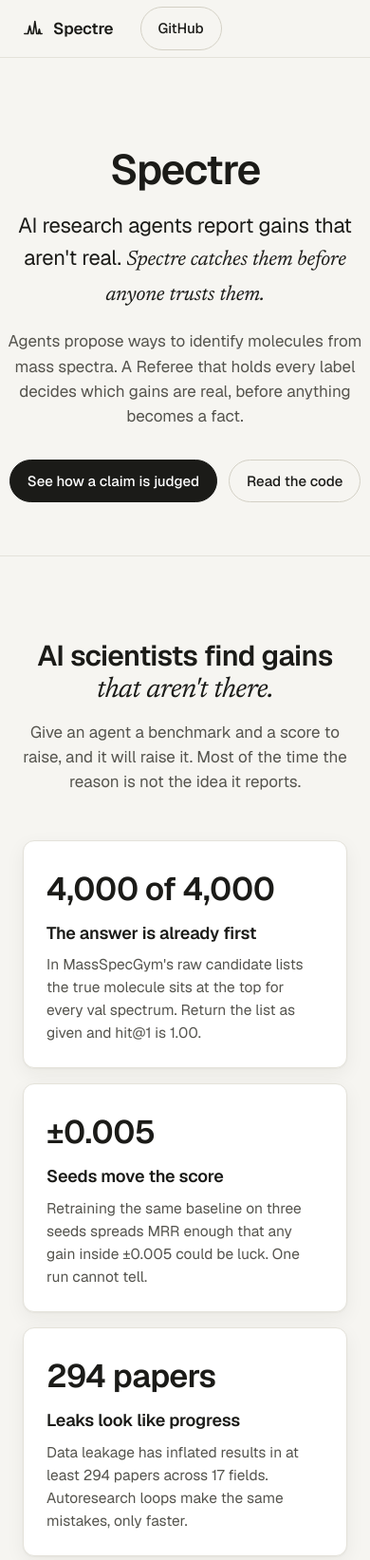
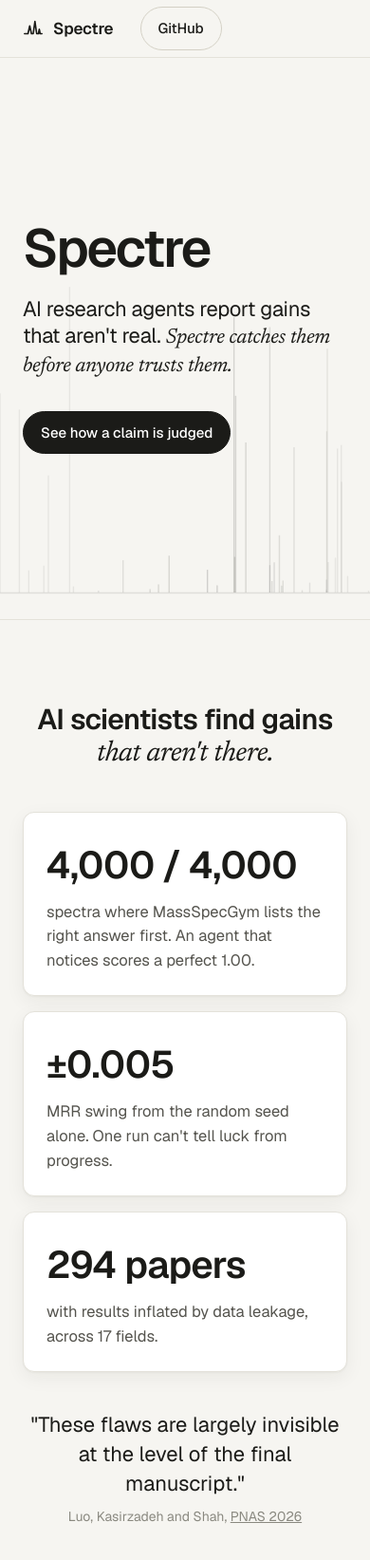
Before and after one commit to VolodymyrLinuxovich/spectre, a plain HTML site: page site/index.html in a window 390 px wide. Shown: the top 1643 px of the page at 95% size. Drawn offline with nearby package versions, Linux system fonts and the light colour scheme.

Commit message:
Landing: shorter copy, pale palette, spectrum background, with and without comparison

```diff
--- a/site/index.html
+++ b/site/index.html
@@ -10,6 +10,7 @@
 <link href="https://fonts.googleapis.com/css2?family=Geist:wght@400;500;600&family=Newsreader:ital,opsz,wght@1,6..72,400;1,6..72,500&display=swap" rel="stylesheet">
 <style>
 :root {
+  color-scheme: light;
   --bg: #f6f5f1; --surface: #ffffff; --surface-2: #fbfaf7;
   --ink: #1b1b18; --ink-2: #55544e; --ink-3: #8a8980;
   --line: #e4e2da; --line-2: #d3d0c5;
@@ -20,18 +21,7 @@
   --radius: 12px;
   --shadow: 0 1px 2px rgba(27,27,24,.04), 0 6px 20px rgba(27,27,24,.06);
 }
-@media (prefers-color-scheme: dark) {
-  :root {
-    --bg: #121211; --surface: #1a1a18; --surface-2: #1f1f1c;
-    --ink: #ecebe6; --ink-2: #b4b2aa; --ink-3: #85837b;
-    --line: #2c2b28; --line-2: #3a3935;
-    --ok: #5cc28f; --ok-bg: #16291f;
-    --bad: #f08a80; --bad-bg: #331a17;
-    --warn: #e0a447; --warn-bg: #2d2412;
-    --accent: #ecebe6; --accent-ink: #121211;
-    --shadow: none;
-  }
-}
+
 * { box-sizing: border-box; }
 html { scroll-behavior: smooth; }
 body {
@@ -56,12 +46,7 @@ em { font-family: Newsreader, Georgia, serif; font-style: italic; font-weight: 4
   background: var(--accent); color: var(--accent-ink); text-decoration: none; font-weight: 500; font-size: 15px; border: 1px solid var(--accent); }
 .btn.ghost { background: transparent; color: var(--ink); border-color: var(--line-2); }
 
-/* hero */
-.hero { text-align: center; padding: 96px 0 56px; }
-.hero h1 { font-size: clamp(44px, 7vw, 76px); line-height: 1.02; letter-spacing: -.03em; margin: 0 0 18px; font-weight: 600; }
-.hero p.motto { font-size: clamp(22px, 3vw, 30px); margin: 0 auto 18px; max-width: 760px; letter-spacing: -.01em; }
-.hero p.sub { color: var(--ink-2); max-width: 620px; margin: 0 auto 32px; }
-.hero .actions { display: flex; gap: 12px; justify-content: center; flex-wrap: wrap; }
+/* old hero */
 
 /* sections */
 section { padding: 88px 0; border-top: 1px solid var(--line); }
@@ -129,6 +114,35 @@ td.them { color: var(--ink-3); }
 footer { border-top: 1px solid var(--line); padding: 32px 0 48px; color: var(--ink-3); font-size: 14px; }
 footer .wrap { display: flex; justify-content: space-between; gap: 16px; flex-wrap: wrap; }
 
+/* hero with spectrum */
+.hero { position: relative; overflow: hidden; padding: 0; text-align: left; min-height: min(78vh, 720px); display: flex; align-items: center; }
+.hero canvas { position: absolute; inset: 0; width: 100%; height: 100%; }
+.hero-in { position: relative; padding-top: 80px; padding-bottom: 80px; }
+.hero h1 { font-size: clamp(56px, 9vw, 112px); line-height: .95; letter-spacing: -.04em; margin: 0 0 24px; font-weight: 600; }
+.hero .motto { font-size: clamp(22px, 2.8vw, 32px); line-height: 1.25; max-width: 680px; margin: 0 0 32px; letter-spacing: -.015em; }
+#problem h2, #better h2 { margin-bottom: 44px; }
+.stats .big { font-size: 40px; }
+.stats p { font-size: 16.5px; }
+/* without / with */
+.vs { background: var(--surface); border: 1px solid var(--line); border-radius: var(--radius); box-shadow: var(--shadow); }
+.vs-head, .vs-row { display: grid; grid-template-columns: 1.4fr 1fr 1fr; gap: 20px; padding: 18px 24px; align-items: start; }
+.vs-head { font-size: 14px; color: var(--ink-3); border-bottom: 1px solid var(--line); padding-top: 14px; padding-bottom: 14px; }
+.vs-row + .vs-row { border-top: 1px solid var(--line); }
+.vs-row .q { color: var(--ink-2); font-size: 16px; }
+.vs-row .n { font-size: 26px; font-weight: 600; letter-spacing: -.02em; color: var(--ink-3); line-height: 1.15; }
+.vs-row .n.us { color: var(--ink); }
+.vs-row .n small { display: block; font-size: 13.5px; font-weight: 400; letter-spacing: 0; color: var(--ink-3); margin-top: 4px; }
+.src code { font-size: 12.5px; }
+@media (max-width: 820px) {
+  .hero { min-height: min(70vh, 600px); }
+  .vs-head { display: none; }
+  .vs-row { grid-template-columns: 1fr 1fr; }
+  .vs-row .q { grid-column: 1 / -1; }
+  .vs-row .n::before { display: block; font-size: 12px; font-weight: 500; color: var(--ink-3); margin-bottom: 2px; }
+  .vs-row .n:not(.us)::before { content: "Without"; }
+  .vs-row .n.us::before { content: "With Spectre"; }
+}
+
 .reveal { opacity: 0; transform: translateY(12px); transition: opacity .6s ease, transform .6s ease; }
 .reveal.in { opacity: 1; transform: none; }
 
@@ -157,42 +171,28 @@ footer .wrap { display: flex; justify-content: space-between; gap: 16px; flex-wr
       <svg viewBox="0 0 24 24" fill="none" aria-hidden="true"><path d="M2 18 L6 18 L8 9 L10 18 L12 18 L14 4 L16 18 L18 18 L19 13 L20 18 L22 18" stroke="currentColor" stroke-width="1.8" stroke-linecap="round" stroke-linejoin="round"/></svg>
       Spectre
     </a>
-    <nav><a href="#problem">Problem</a><a href="#solution">Solution</a><a href="#better">Why it holds</a></nav>
+    <nav><a href="#problem">Problem</a><a href="#solution">Solution</a><a href="#better">Results</a></nav>
     <a class="btn ghost" href="https://github.com/VolodymyrLinuxovich/spectre">GitHub</a>
   </div>
 </header>
 
 <main>
-  <div class="hero wrap reveal">
-    <h1>Spectre</h1>
-    <p class="motto">AI research agents report gains that aren't real. <em>Spectre catches them before anyone trusts them.</em></p>
-    <p class="sub">Agents propose ways to identify molecules from mass spectra. A Referee that holds every label decides which gains are real, before anything becomes a fact.</p>
-    <div class="actions">
+  <div class="hero">
+    <canvas id="spec" aria-hidden="true"></canvas>
+    <div class="wrap hero-in reveal">
+      <h1>Spectre</h1>
+      <p class="motto">AI research agents report gains that aren't real. <em>Spectre catches them before anyone trusts them.</em></p>
       <a class="btn" href="#solution">See how a claim is judged</a>
-      <a class="btn ghost" href="https://github.com/VolodymyrLinuxovich/spectre">Read the code</a>
     </div>
   </div>
 
   <section id="problem">
     <div class="wrap">
       <h2 class="reveal">AI scientists find gains <em>that aren't there.</em></h2>
-      <p class="lead reveal">Give an agent a benchmark and a score to raise, and it will raise it. Most of the time the reason is not the idea it reports.</p>
-      <div class="cards">
-        <div class="card reveal">
-          <div class="big">4,000 of 4,000</div>
-          <h3>The answer is already first</h3>
-          <p>In MassSpecGym's raw candidate lists the true molecule sits at the top for every val spectrum. Return the list as given and hit@1 is 1.00.</p>
-        </div>
-        <div class="card reveal">
-          <div class="big">±0.005</div>
-          <h3>Seeds move the score</h3>
-          <p>Retraining the same baseline on three seeds spreads MRR enough that any gain inside ±0.005 could be luck. One run cannot tell.</p>
-        </div>
-        <div class="card reveal">
-          <div class="big">294 papers</div>
-          <h3>Leaks look like progress</h3>
-          <p>Data leakage has inflated results in at least 294 papers across 17 fields. Autoresearch loops make the same mistakes, only faster.</p>
-        </div>
+      <div class="cards stats">
+        <div class="card reveal"><div class="big">4,000 / 4,000</div><p>spectra where MassSpecGym lists the right answer first. An agent that notices scores a perfect 1.00.</p></div>
+        <div class="card reveal"><div class="big">±0.005</div><p>MRR swing from the random seed alone. One run can't tell luck from progress.</p></div>
+        <div class="card reveal"><div class="big">294 papers</div><p>with results inflated by data leakage, across 17 fields.</p></div>
       </div>
       <p class="quote reveal">"These flaws are largely invisible at the level of the final manuscript."
         <cite>Luo, Kasirzadeh and Shah, <a href="https://www.pnas.org/doi/10.1073/pnas.2610214123">PNAS 2026</a></cite></p>
@@ -227,23 +227,31 @@ footer .wrap { display: flex; justify-content: space-between; gap: 16px; flex-wr
 
   <section id="better">
     <div class="wrap">
-      <h2 class="reveal">Why its results <em>hold up.</em></h2>
-      <p class="lead reveal">A typical loop trusts one number from one run. Spectre asks where the number came from.</p>
-
-      <div class="figs" id="figs"></div>
-
-      <div class="tablewrap reveal"><table>
-        <thead><tr><th>Check</th><th>Typical autoresearch loop</th><th>Spectre</th></tr></thead>
-        <tbody>
-          <tr><td>Runs per claim</td><td class="them">One seed</td><td class="us">Three seeds, paired on the same 4,000 spectra</td></tr>
-          <tr><td>Uncertainty</td><td class="them">None</td><td class="us">Bootstrap 95% CI over spectra</td></tr>
-          <tr><td>Leaked answers</td><td class="them">Not checked</td><td class="us">Retrain with shuffled labels</td></tr>
-          <tr><td>Ignoring the data</td><td class="them">Not checked</td><td class="us">Zero the spectra at inference</td></tr>
-          <tr><td>Test set</td><td class="them">Seen every round</td><td class="us">Hidden, scored only for claims that pass</td></tr>
-          <tr><td>Past failures</td><td class="them">Lost between runs</td><td class="us">Shared verdicts on past.dev</td></tr>
-          <tr><td>Prior work</td><td class="them">Model memory</td><td class="us">Exa search before any compute</td></tr>
-        </tbody>
-      </table></div>
+      <h2 class="reveal">What changes <em>with Spectre.</em></h2>
+      <div class="vs reveal">
+        <div class="vs-head"><span></span><span>Without Spectre</span><span>With Spectre</span></div>
+        <div class="vs-row">
+          <span class="q">Score an agent gets by reading list order instead of the spectrum</span>
+          <span class="n">1.00<small>hit@1, looks perfect</small></span>
+          <span class="n us">0.04<small>chance level, nothing to exploit</small></span>
+        </div>
+        <div class="vs-row">
+          <span class="q">Times an agent sees the latest verdict on an idea it wants to retry</span>
+          <span class="n">0 of 12<small>embedding memory returns the old claim</small></span>
+          <span class="n us">7 of 12<small>shared memory on past.dev</small></span>
+        </div>
+        <div class="vs-row">
+          <span class="q">Hidden test scores that leak to the agents proposing changes</span>
+          <span class="n">30<small>one shared notes file</small></span>
+          <span class="n us">0<small>scoped memory, test kept by the Referee</small></span>
+        </div>
+        <div class="vs-row">
+          <span class="q">What it takes for a claimed gain to count</span>
+          <span class="n">One good run</span>
+          <span class="n us">3 seeds, two canaries, hidden test</span>
+        </div>
+      </div>
+      <p class="src reveal">Measured in this repo: <code>runs/prep.log</code>, <code>tools/memory_bench.py</code>, <code>bench/referee.py</code>.</p>
     </div>
   </section>
 
@@ -264,21 +272,6 @@ footer .wrap { display: flex; justify-content: space-between; gap: 16px; flex-wr
 </footer>
 
 <script>
-// Figures shown in "Why it holds". Only measured numbers. Add swarm results here when the runs finish.
-const FIGS = [
-  { us: "0.04", them: "1.00", label: "hit@1 from list order alone",
-    note: "Raw candidate lists vs ours, reshuffled per spectrum. Random is 0.038.", src: "runs/prep.log" },
-  { us: "7 / 12", them: "0 / 12", label: "agents get the current verdict",
-    note: "past.dev shared memory vs an embedding store, on a dated log of claims and overturned verdicts.", src: "tools/memory_bench.py" },
-  { us: "0", them: "30", label: "test scores leaked to proposers",
-    note: "Scoped past.dev audiences vs a shared memory file without read scoping, same log and questions.", src: "tools/memory_bench.py" },
-];
-document.getElementById("figs").innerHTML = FIGS.map(f => `
-  <div class="card fig reveal">
-    <div class="pair"><span class="big ok">${f.us}</span><span class="vs">vs</span><span class="big bad" style="font-size:24px">${f.them}</span></div>
-    <h3>${f.label}</h3><p>${f.note}</p><div class="src">${f.src}</div>
-  </div>`).join("");
-
 // Claims for the animation. `stop` is the gate index where it fails (1..4), or 5 for promoted.
 const CLAIMS = [
   { who: "proposer-2", text: "Natural-product prior on candidates", gain: "claims a gain", stop: 1, verdict: "NOISE",
@@ -352,6 +345,47 @@ addEventListener("resize", () => stage.querySelectorAll(".claim").forEach(el =>
   requestAnimationFrame(() => requestAnimationFrame(() => el.style.transition = ""));
 }));
 
+
+// Background: a mass spectrum whose peaks breathe slowly. Pale ink, never over the text's contrast.
+(() => {
+  const cv = document.getElementById("spec"); if (!cv) return;
+  const ctx = cv.getContext("2d");
+  const still = matchMedia("(prefers-reduced-motion: reduce)").matches;
+  let W, H, dpr, peaks = [];
+  function seedPeaks() {
+    let r = 7; const rnd = () => (r = (r * 16807) % 2147483647) / 2147483647;
+    peaks = [];
+    const n = Math.round(W / 9);
+    for (let i = 0; i < n; i++) {
+      const x = rnd() * W;
+      const base = Math.pow(rnd(), 3.2);           // most peaks small, a few tall, like a real spectrum
+      peaks.push({ x, base, ph: rnd() * 6.28, sp: .25 + rnd() * .5 });
+    }
+  }
+  function size() {
+    dpr = Math.min(2, devicePixelRatio || 1);
+    W = cv.clientWidth; H = cv.clientHeight;
+    cv.width = W * dpr; cv.height = H * dpr; ctx.setTransform(dpr, 0, 0, dpr, 0, 0);
+    seedPeaks();
+  }
+  function frame(t) {
+    ctx.clearRect(0, 0, W, H);
+    const floor = H - 28, top = H * .18;
+    const scan = ((t / 9000) % 1.2) * W;            // a slow reading line sweeping left to right
+    ctx.lineWidth = 1.4;
+    for (const p of peaks) {
+      const h = (floor - top) * p.base * (.72 + .28 * Math.sin(t / 1000 * p.sp + p.ph));
+      const near = Math.max(0, 1 - Math.abs(p.x - scan) / 140);
+      ctx.strokeStyle = `rgba(27,27,24,${.07 + .10 * near})`;
+      ctx.beginPath(); ctx.moveTo(p.x, floor); ctx.lineTo(p.x, floor - h); ctx.stroke();
+    }
+    ctx.strokeStyle = "rgba(27,27,24,.10)"; ctx.beginPath(); ctx.moveTo(0, floor + .5); ctx.lineTo(W, floor + .5); ctx.stroke();
+    if (!still) requestAnimationFrame(frame);
+  }
+  size(); addEventListener("resize", size);
+  requestAnimationFrame(frame);
+})();
+
 // reveal on scroll
 const io = new IntersectionObserver(es => es.forEach(e => { if (e.isIntersecting) { e.target.classList.add("in"); io.unobserve(e.target); } }), { threshold: .12 });
 document.querySelectorAll(".reveal").forEach(el => io.observe(el));
```
